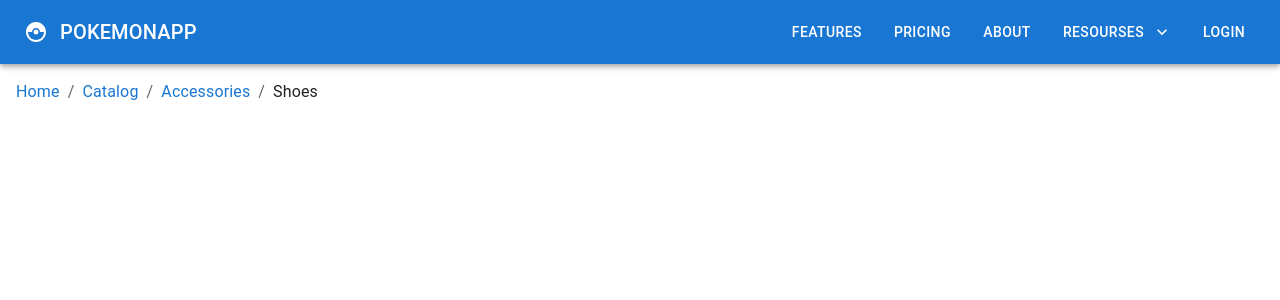
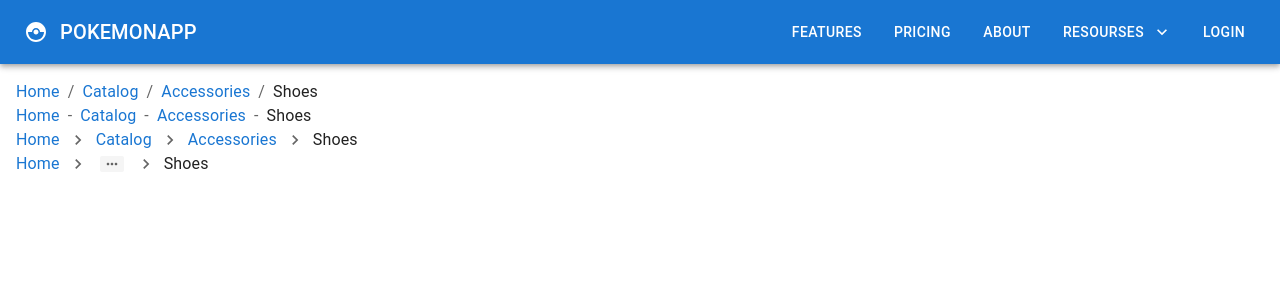
Before and after one commit to Dulatto/react-mui, a React (Create React App) app: page / in a window 1280 px wide. Shown: the top 300 px of the page. Built offline with nearby package versions, Linux system fonts and the light colour scheme.

Commit message:
mui breadcrumbs

```diff
--- a/src/components/MuiBreadcrumbs.tsx
+++ b/src/components/MuiBreadcrumbs.tsx
@@ -1,4 +1,5 @@
 import {Box, Breadcrumbs, Link, Typography}  from '@mui/material'
+import NavigateNextIcon from '@mui/icons-material/NavigateNext'
 
 export const MuiBreadcrumbs = () => {
   return (
@@ -9,6 +10,30 @@
             <Link underline="hover" href='#'>Accessories</Link>
             <Typography color='text.primary'>Shoes</Typography>
         </Breadcrumbs>
+        <Breadcrumbs aria-label="breadcrumb" separator="-">
+            <Link underline="hover" href='#'>Home</Link>
+            <Link underline="hover" href='#'>Catalog</Link>
+            <Link underline="hover" href='#'>Accessories</Link>
+            <Typography color='text.primary'>Shoes</Typography>
+        </Breadcrumbs>
+        <Breadcrumbs aria-label="breadcrumb" separator={<NavigateNextIcon fontSize="small"/>}>
+            <Link underline="hover" href='#'>Home</Link>
+            <Link underline="hover" href='#'>Catalog</Link>
+            <Link underline="hover" href='#'>Accessories</Link>
+            <Typography color='text.primary'>Shoes</Typography>
+        </Breadcrumbs>
+        <Breadcrumbs
+           aria-label="breadcrumb"
+           separator={<NavigateNextIcon fontSize="small"/>}
+           maxItems={2}
+           //itemsBeforeCollapse={2}
+          //</Box> itemsAfterCollapse={2}
+          >
+            <Link underline="hover" href='#'>Home</Link>
+            <Link underline="hover" href='#'>Catalog</Link>
+            <Link underline="hover" href='#'>Accessories</Link>
+            <Typography color='text.primary'>Shoes</Typography>
+        </Breadcrumbs>
     </Box>
   )
 }
```
